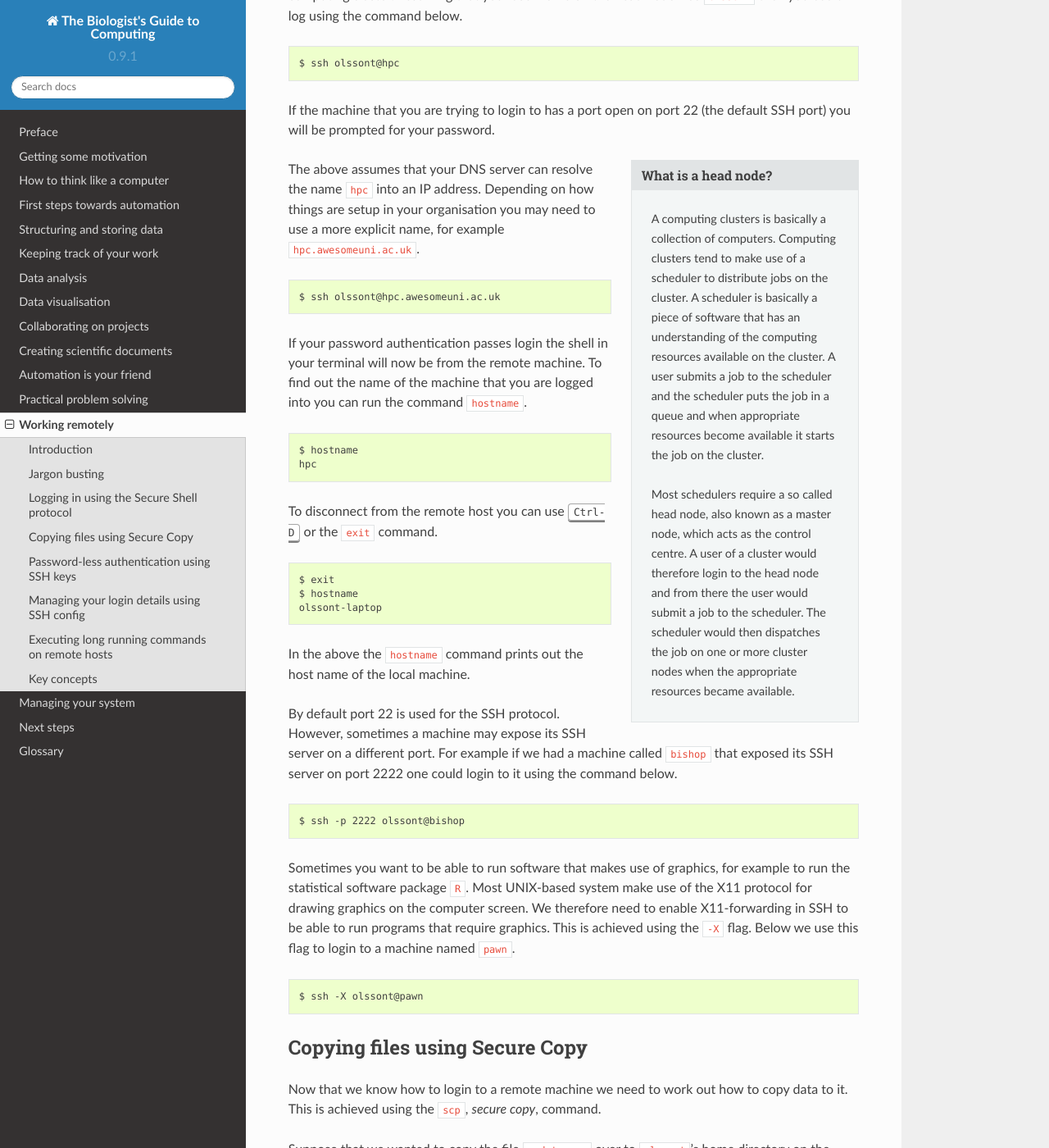
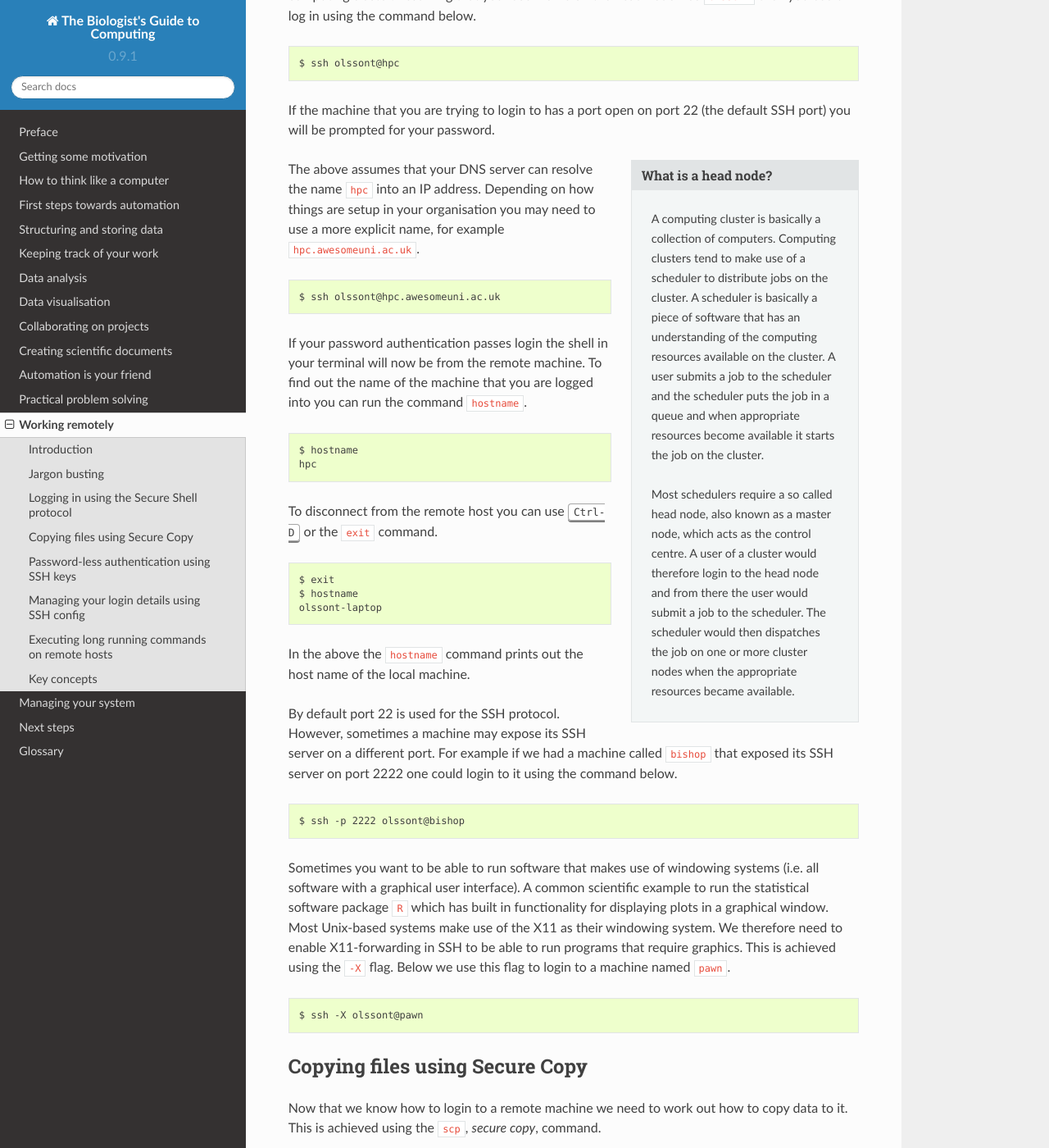
Before and after one commit to tjelvar-olsson/biologists-guide-to-computing, a Sphinx documentation site: the page built from source/working-remotely.rst, in a window 1280 px wide and 1400 px high, scrolled down 1800 px. Shown: the whole window at 82% size. Built offline with Sphinx 7.4.7 and the Read the Docs theme 2.0.0, drawn with Linux system fonts in a browser that asks for light colours; some of the changed text lies outside the part shown.

Commit message:
Implemented Tyler's feedback on the working remotely chapter

```diff
--- a/source/working-remotely.rst
+++ b/source/working-remotely.rst
@@ -40,7 +40,7 @@ Machines on a network can be identified and accessed via their IP (Internet
 Protocol) address. Your local machine can be accessed via the IP address
 ``127.0.0.1``.
 
-Although very useful IP addresses can be difficult to remember. In order to overcome
+Although very useful, IP addresses can be difficult to remember. In order to overcome
 this internet service providers as well as the people responsible for looking
 after your organisations network make use of domain name servers (DNS). The purpose
 of a DNS server is to translate unique resource locations (URLs) to IP addresses. A
@@ -87,7 +87,7 @@ more common to see the ``ssh`` command in the form ``ssh user@hostname``, where
 Let us illustrate this with an example. Suppose that one wanted to login to a
 remote computer named ``hpc``, this could for example be the head node on your
 institutes high-performance computing cluster. Assuming that your user name on
-the head node was ``olssont`` then you could log using the command below.
+the head node was ``olssont`` then you could log in using the command below.
 
 .. code-block:: none
 
@@ -98,7 +98,7 @@ default SSH port) you will be prompted for your password.
 
 .. sidebar:: What is a head node?
 
-    A computing clusters is basically a collection of computers. Computing
+    A computing cluster is basically a collection of computers. Computing
     clusters tend to make use of a scheduler to distribute jobs on the cluster.
     A scheduler is basically a piece of software that has an understanding of the
     computing resources available on the cluster. A user submits a job to the
@@ -150,12 +150,14 @@ one could login to it using the command below.
 
     $ ssh -p 2222 olssont@bishop
 
-Sometimes you want to be able to run software that makes use of graphics, for
-example to run the statistical software package ``R``. Most UNIX-based system
-make use of the X11 protocol for drawing graphics on the computer screen. We
-therefore need to enable X11-forwarding in SSH to be able to run programs that
-require graphics. This is achieved using the ``-X`` flag. Below we use this
-flag to login to a machine named ``pawn``.
+Sometimes you want to be able to run software that makes use of windowing
+systems (i.e. all software with a graphical user interface). A common
+scientific example to run the statistical software package ``R`` which has
+built in functionality for displaying plots in a graphical window. Most
+Unix-based systems make use of the X11 as their windowing system. We therefore
+need to enable X11-forwarding in SSH to be able to run programs that require
+graphics. This is achieved using the ``-X`` flag.  Below we use this flag to
+login to a machine named ``pawn``.
 
 .. code-block:: none
 
@@ -371,8 +373,17 @@ specification below.
 
 Again, using the ``.ssh/config`` file in this way means that we do not remember
 port numbers and what options to invoke the ``scp`` and ``ssh`` commands with.
-Copying a file becomes as easy as ``scp mydata.csv bishop:``. Logging in becomes
-similarly trivial ``ssh bishop``.
+Copying a file can then be achieved using the concise syntax below.
+
+.. code-block:: none
+
+    $ scp mydata.csv bishop:
+
+Logging in to the machine becomes similarly trivial.
+
+.. code-block:: none
+
+    $ ssh bishop
 
 
 Executing long running commands on remote hosts
```
Also changed, not shown: other parts of source/working-remotely.rst (+3 -3 lines), source/glossary.rst (+12 -0 lines).
